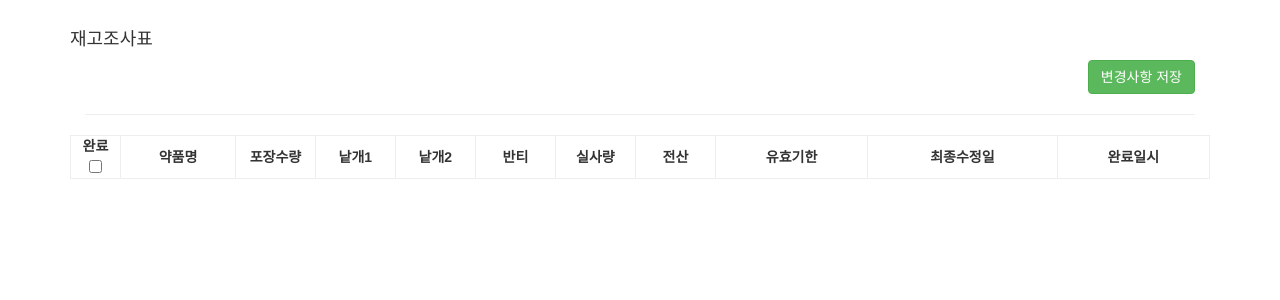
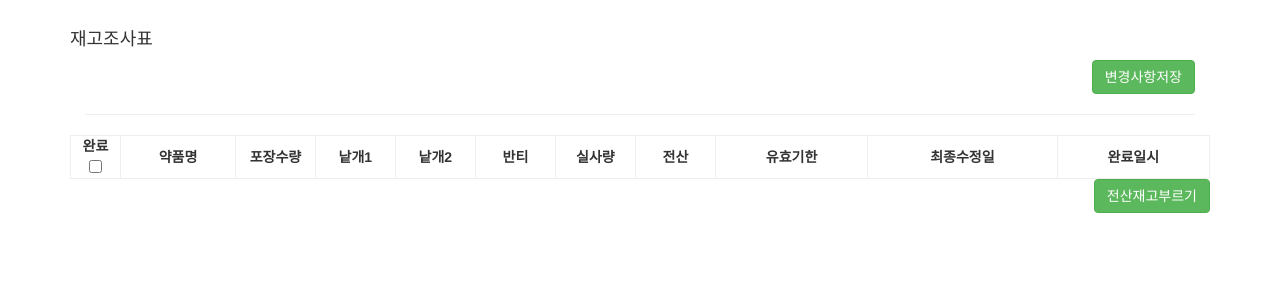
Before and after one commit to zwolf21/StockAdmin, a Django app: template stock_invest/templates/stock_invest/invest_item_form.html in a window 1280 px wide. Shown: the part 52-352 px from the top of the page. Run offline with Django 3.2, Linux system fonts and the light colour scheme; the template is opened without the code that fills it: values that come from a table or form of the project are taken from there, others are empty; parts of the project's set-up code (start-up, migrations or seed data) failed here and were passed over; some libraries are stand-ins or nearby versions.

Commit message:
전산재고불러오기기능

```diff
--- a/stock_invest/templates/stock_invest/invest_item_form.html
+++ b/stock_invest/templates/stock_invest/invest_item_form.html
@@ -38,7 +38,7 @@
 			</div>
 		</div>
 		<div align="right" class="col-xs-6">
-			<button class="btn btn-success">변경사항 저장</button>
+			<input type="submit" value="변경사항저장" class="btn btn-success">
 		</div>
 	</div>
 	<hr>
@@ -84,6 +84,13 @@
 		</table>
 	</div>
 </form>
+	<div class="row" align="right">
+		<form method="post" action="{% url 'stock_invest:invest-system-opsync' %}" id="form-sync-opstock">
+			{% csrf_token %}
+			<input type="hidden" name="syncSlug" value="{{ formset.instance.slug }}">
+			<button class="btn btn-success" id="btn-sync-opstock">전산재고부르기</button>
+		</form>
+	</div>
 </div>
 {% endblock invest_form %}
 
@@ -116,6 +123,10 @@ $(function()
 	$('.temp-pkg').each(function(){
 		$(this).next().attr('step', $(this).val())
 	})
+
+	$('#btn-sync-opstock').click(function(){
+		$('#form-sync-opstock').submit()
+	})
 })
 
 </script>
--- a/stock_invest/templates/stock_invest/invest_list.html
+++ b/stock_invest/templates/stock_invest/invest_list.html
@@ -38,7 +38,6 @@
 	<form method="post" action="{% url 'stock_invest:invest-excel-report' %}" id="form-report">
 		{% csrf_token %}
 		<input type="text" name="reportList" id="report-list" hidden>
-
 	</form>
 </div>
 
--- a/stock_invest/urls.py
+++ b/stock_invest/urls.py
@@ -7,5 +7,6 @@ urlpatterns = patterns('',
 	url(r'^create/$', InvestCV.as_view(), name='invest-create'),
 	url(r'^update/(?P<slug>[-\w]+)/$', InvsetItemUV.as_view(), name='invest-update'),
 
-	url(r'^get-excel-report/', excel_invest_report, name='invest-excel-report')
+	url(r'^get-excel-report/', excel_invest_report, name='invest-excel-report'),
+	url(r'^sync-system-opstock/', sync_system_opstock, name='invest-system-opsync')
 )
```
Also changed, not shown: stock_invest/views.py (+13 -4 lines).
